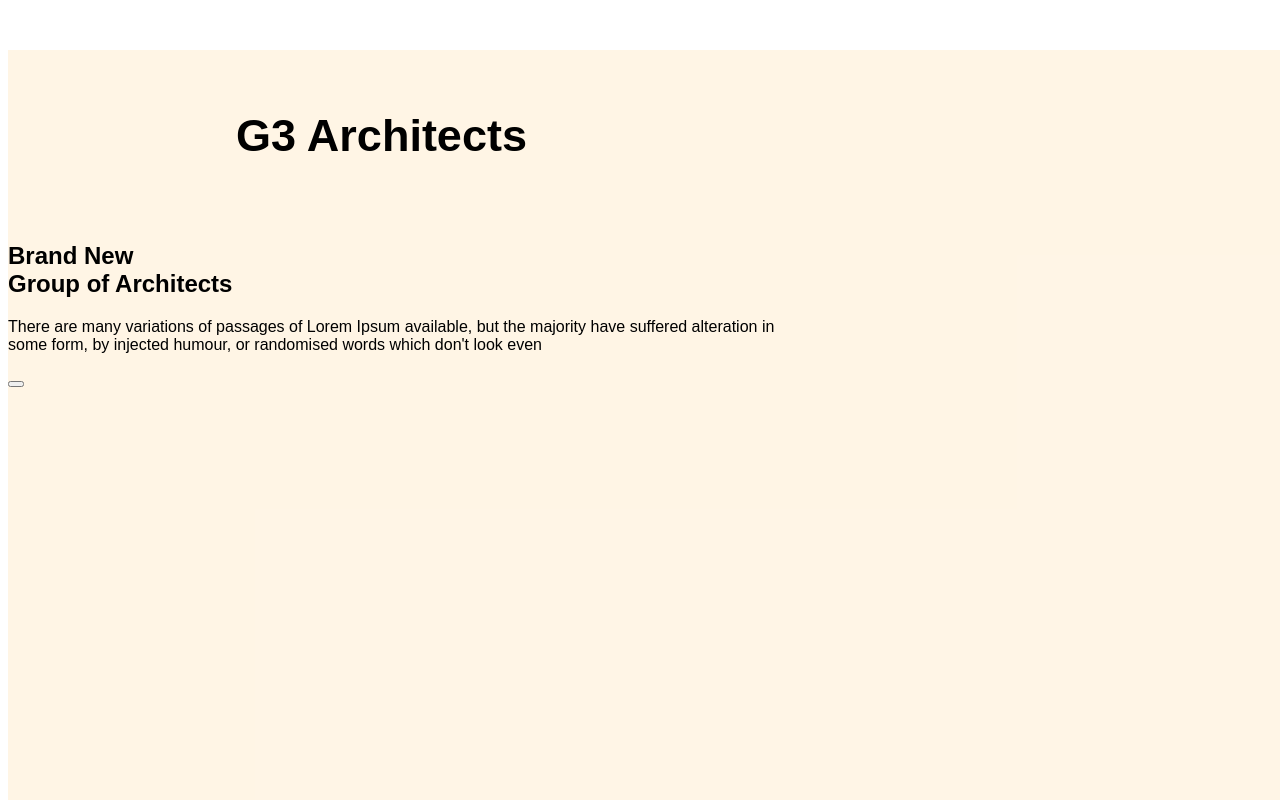
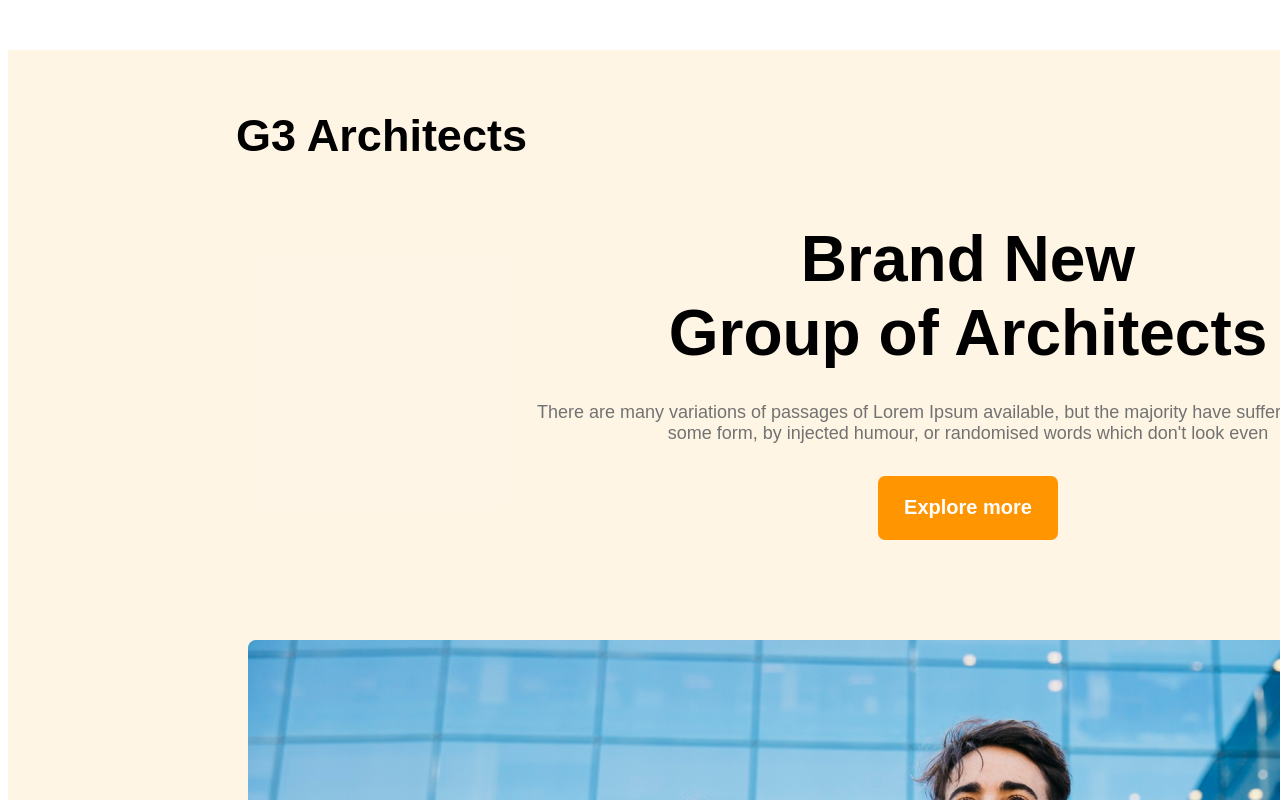
Before and after one commit to ssrabonty/assignment-2, a plain HTML site: page index.html in a window 1280 px wide. Shown: the top 800 px of the page. Drawn offline with Linux system fonts and the light colour scheme.

Commit message:
header done

```diff
--- a/index.html
+++ b/index.html
@@ -23,15 +23,15 @@
          </nav>
          <section class="header-details">
          <div class="brand-title">
-            <h2>Brand New <br>
+            Brand New <br>
                 Group of Architects
-                </h2>
          </div>
-         <p> There are many variations of passages of Lorem Ipsum available, but the majority have suffered alteration in <br> some form, by injected humour, or randomised words which don't look even
-         </p>
-         <button class="primary-button"></button>
-         <img src="" alt="">
+         <article class="brand-details"> There are many variations of passages of Lorem Ipsum available, but the majority have suffered alteration in <br> some form, by injected humour, or randomised words which don't look even
+         </article>
+         <button class="primary-button">Explore more</button>
         </section>
+         <img class="banner-img" src="images/banner.png" >
+
     </header>
 
     <main>
--- a/styles.css
+++ b/styles.css
@@ -9,7 +9,7 @@
 .menubar{
     display: flex;
     justify-content: space-between;
-    margin:50px 240px 0 228px ;
+    margin:50px 240px 0px 228px ;
 }
 .manu-title{
     font-size: 45px;
@@ -25,5 +25,29 @@
     padding-right:50px ;
 }
 .header-details{
-    margin: 0 auto;
+    text-align: center;
 }
+.brand-title{
+    font-size: 64px;
+    font-weight: 700;
+    padding-bottom: 32px;
+}
+.brand-details{
+    font-size: 18px;
+    font-weight: 400;
+    color: #727272;
+}
+.primary-button{
+    width: 180px;
+    height: 64px;
+    background-color: rgb(255, 149, 0);
+    color: white;
+    font-size: 20px;
+    font-weight:600 ;
+    margin: 32px 0 50px 0;
+    border-style: none;
+    border-radius: 7px;
+}
+.banner-img{
+    padding: 50px 240px 0px 240px;
+}
```
